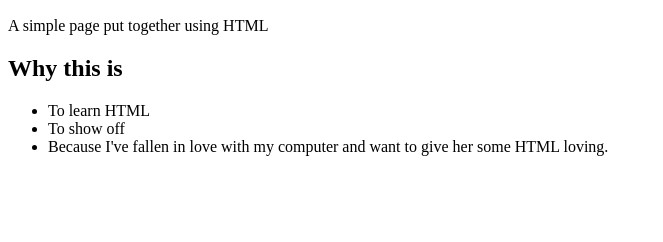
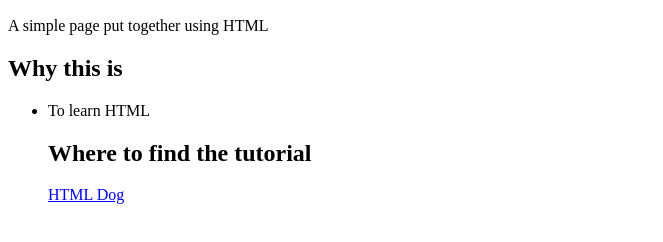
Before and after one commit to ZujanSelvanayagam/HTML-CSS, a plain HTML site: page index.html in a window 1280 px wide. Shown: the part 110-352 px from the top of the page, without its empty margins (0-663 px from the left). Drawn offline with Linux system fonts and the light colour scheme.

Commit message:
<h2>Where to find the tutorial</h2>     <p><a href="http://www.htmldog.com">HTML Dog</a></p>

```diff
--- a/index.html
+++ b/index.html
@@ -12,8 +12,7 @@
     <h2>Why this is</h2>
        <ul>
         <li>To learn HTML</li>
-        <li>To show off</li>
-        <li>Because I've fallen in love with my computer and want to give her some HTML loving.</li>
-    </ul>
+      <h2>Where to find the tutorial</h2>
+    <p><a href="http://www.htmldog.com">HTML Dog</a></p>
 </body>
 </html>
```
